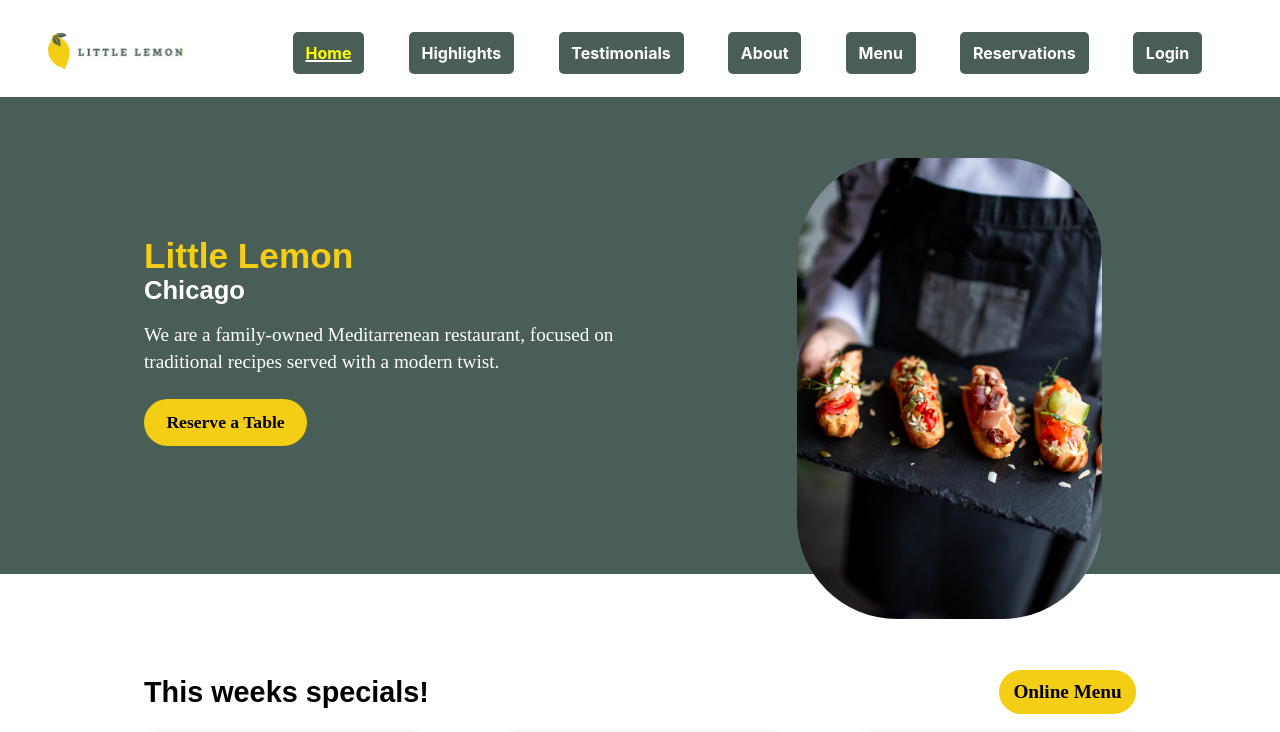
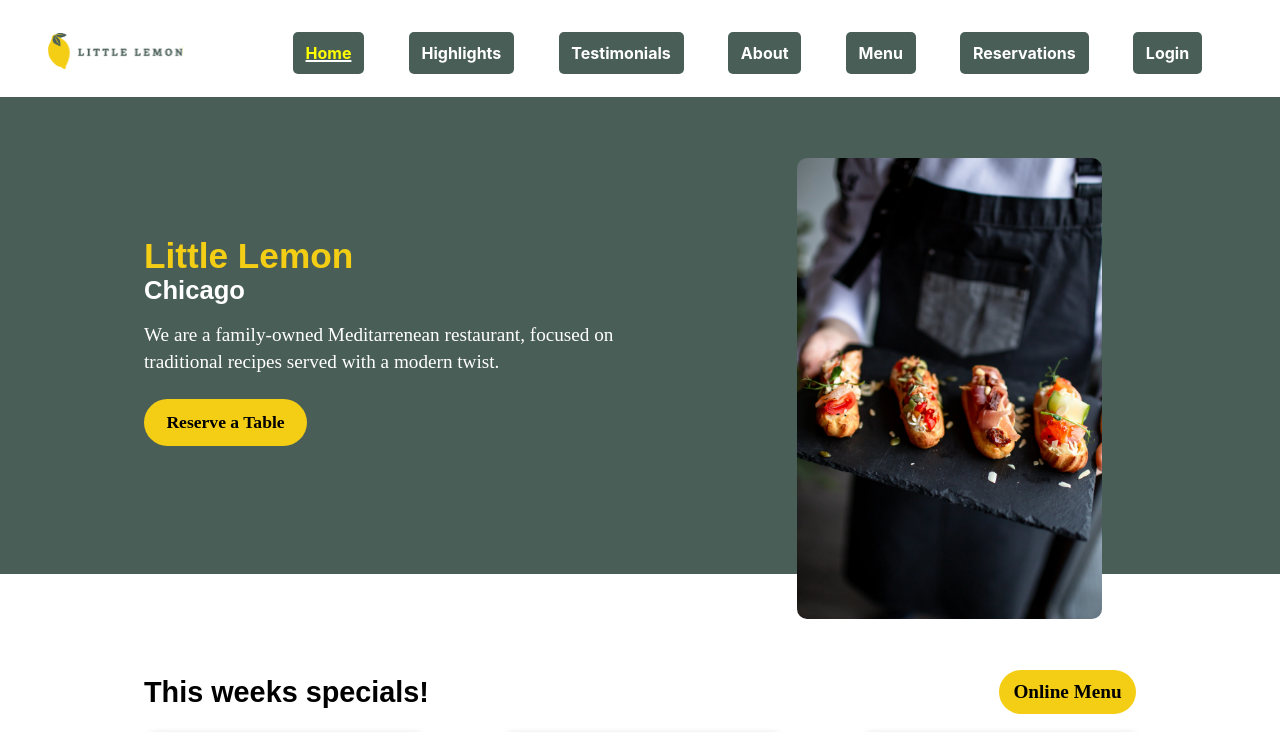
Before and after one commit to Freddsterius/little-lemon, a React (Create React App) app: page / in a window 1280 px wide. Shown: the top 732 px of the page. Built offline with nearby package versions, Linux system fonts and the light colour scheme.

Commit message:
set --img-border-radius

```diff
--- a/src/index.css
+++ b/src/index.css
@@ -48,7 +48,7 @@ button:hover {
   --highlight-color2: #333333;
 
   --btn-border-radius: 50px;
-  --img-border-radius: 100px;
+  --img-border-radius: 0.625rem;
 
   --form-shadow: 1px 1px 10px rgba(255, 255, 255, 0.8);
   --form-container-padding: 1.25rem 0.75rem;
```
